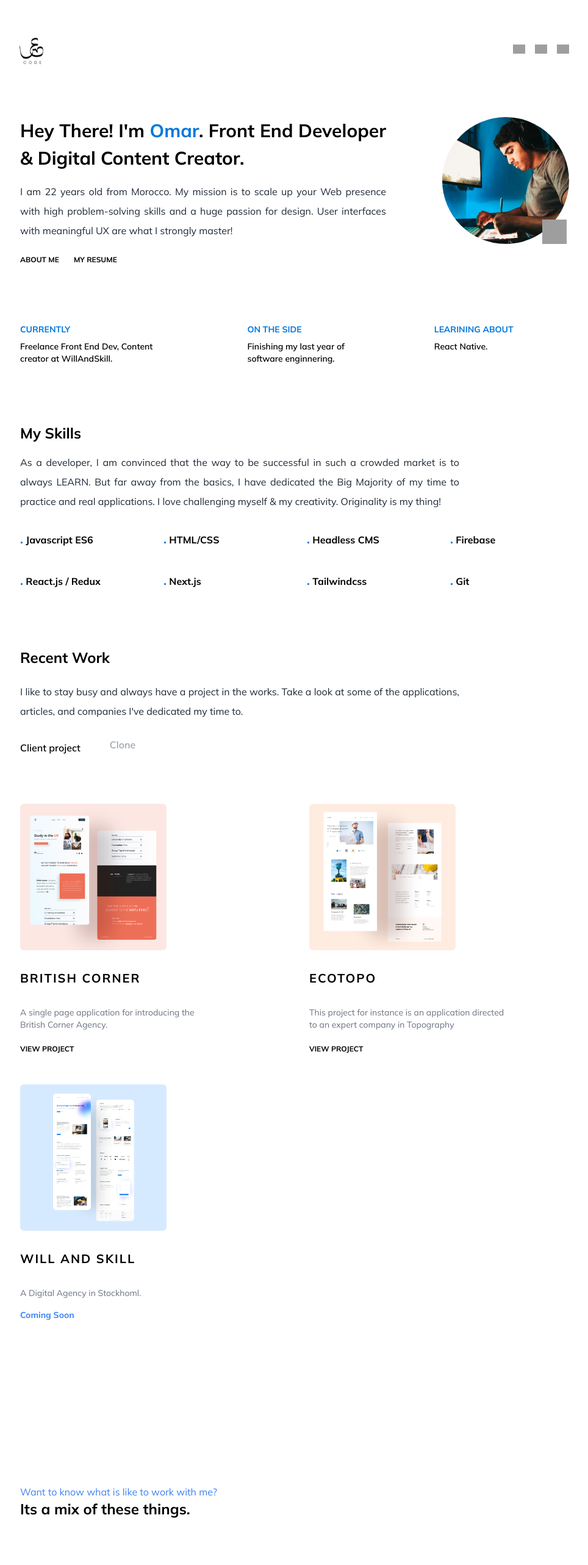
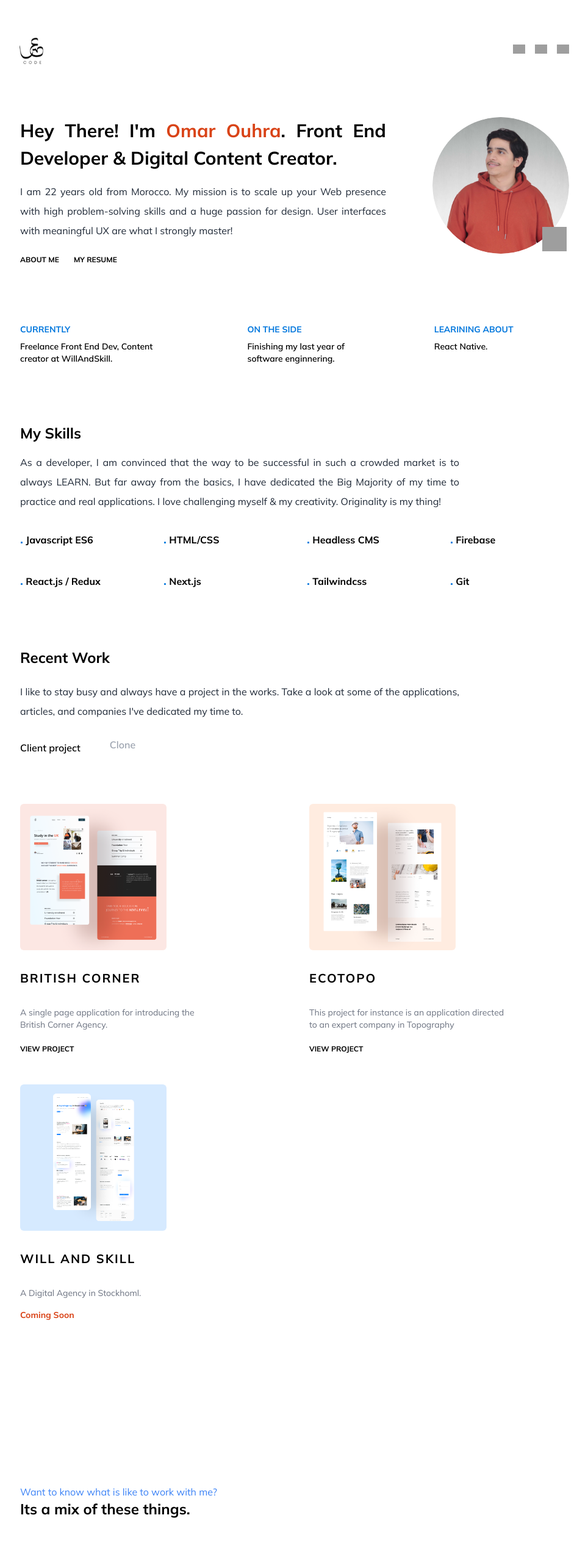
Before and after one commit to omarouhra/omarcode.me, a Next.js app: page / in a window 1280 px wide. Shown: the top 2566 px of the page at 61% size, without its empty margins (157-1121 px from the left). Built offline with nearby package versions, Linux system fonts and the light colour scheme; grey boxes are pictures that could not be loaded.

Commit message:
change to orange theme

```diff
--- a/components/Footer.js
+++ b/components/Footer.js
@@ -9,7 +9,7 @@ function Footer() {
           <h2 className='title'>Now about your project !</h2>
           <p className='text-sm font-normal  my-8 md:text-base'>
             I’m currently{" "}
-            <span className='text-blue-500 font-bold'>available</span>
+            <span className='text-orange font-bold'>available</span>
           </p>
 
           <p className='text-sm font-normal my-8 md:text-base text-gray-800  leading-loose '>
--- a/components/Project.js
+++ b/components/Project.js
@@ -17,7 +17,7 @@ function Project({ image, imageAlt, title, description, link, soon }) {
       </h1>
       <p className='text-sm  text-gray-500 my-4 max-w-xs	'>{description}</p>
       {soon ? (
-        <p className='text-sm font-bold text-blue-500'>Coming Soon</p>
+        <p className='text-sm font-bold text-orange'>Coming Soon</p>
       ) : (
         <CustomLink title='VIEW PROJECT' link={link} />
       )}
--- a/pages/index.js
+++ b/pages/index.js
@@ -6,7 +6,7 @@ import Project from "../components/Project";
 import { useState } from "react";
 import { motion } from "framer-motion";
 import CustomImage from "../components/CustomImage";
-import HeroImage from "../public/images/hero.png";
+import HeroImage from "../public/images/omar.png";
 import Instagram from "../public/images/instagram.png";
 import fs from "fs";
 import path from "path";
@@ -54,7 +54,7 @@ export default function Home({ projects }) {
         <section className='mt-12 flex flex-col space-y-12 lg:space-y-0 lg:flex-row lg:justify-between lg:items-start'>
           <div className='lg:w-2/3'>
             <h1 className=' text-xl md:text-2xl lg:text-3xl font-bold leading-loose lg:text-justify	 md:leading-normal lg:leading-normal'>
-              Hey There! I'm <span className='text-lightBlue'>Omar</span>. Front
+              Hey There! I'm <span className='text-orange'>Omar Ouhra</span>. Front
               End Developer & Digital Content Creator.
             </h1>
             <p className=' text-sm  mt-4 leading-normal 	 md:leading-loose  md:text-base text-justify	 text-gray-800 font-normal '>
@@ -69,14 +69,14 @@ export default function Home({ projects }) {
             </div>
           </div>
 
-          <div className='relative w-52 h-52 '>
+          <div className='relative w-56 h-56 '>
             <CustomImage
               image={HeroImage.src}
               alt='Hero Image'
               className='rounded-full'
             />
             <button
-              className='hidden md:inline absolute bottom-0 right-1'
+              className='hidden md:inline absolute bottom-1 right-1'
               onClick={playAudio}>
               <img
                 src='https://www.svgrepo.com/show/6128/play-buton.svg'
--- a/style/global.css
+++ b/style/global.css
@@ -45,7 +45,7 @@
   /* Markdown styling */
 
   .markdown > h3 {
-    @apply title mt-6 mb-2 text-blue-500;
+    @apply title mt-6 mb-2 text-lightBlue;
   }
   .markdown > p {
     @apply text mb-4 text-justify	;
--- a/tailwind.config.js
+++ b/tailwind.config.js
@@ -9,6 +9,7 @@ module.exports = {
       },
       colors: {
         lightBlue: "#0277DD",
+        orange: "#D94317",
         darkBlue: "#111631",
       },
     },
```
Also changed, not shown: public/images/omar.png (added).
